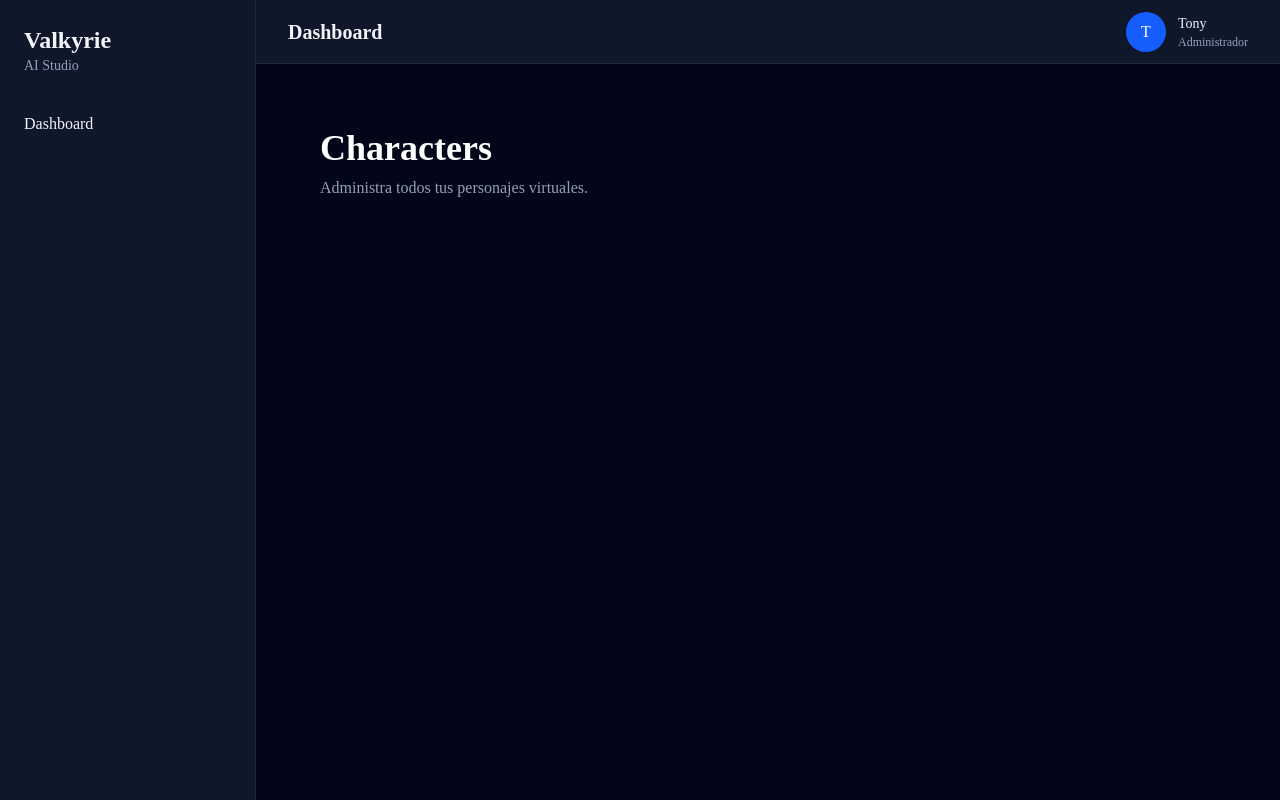
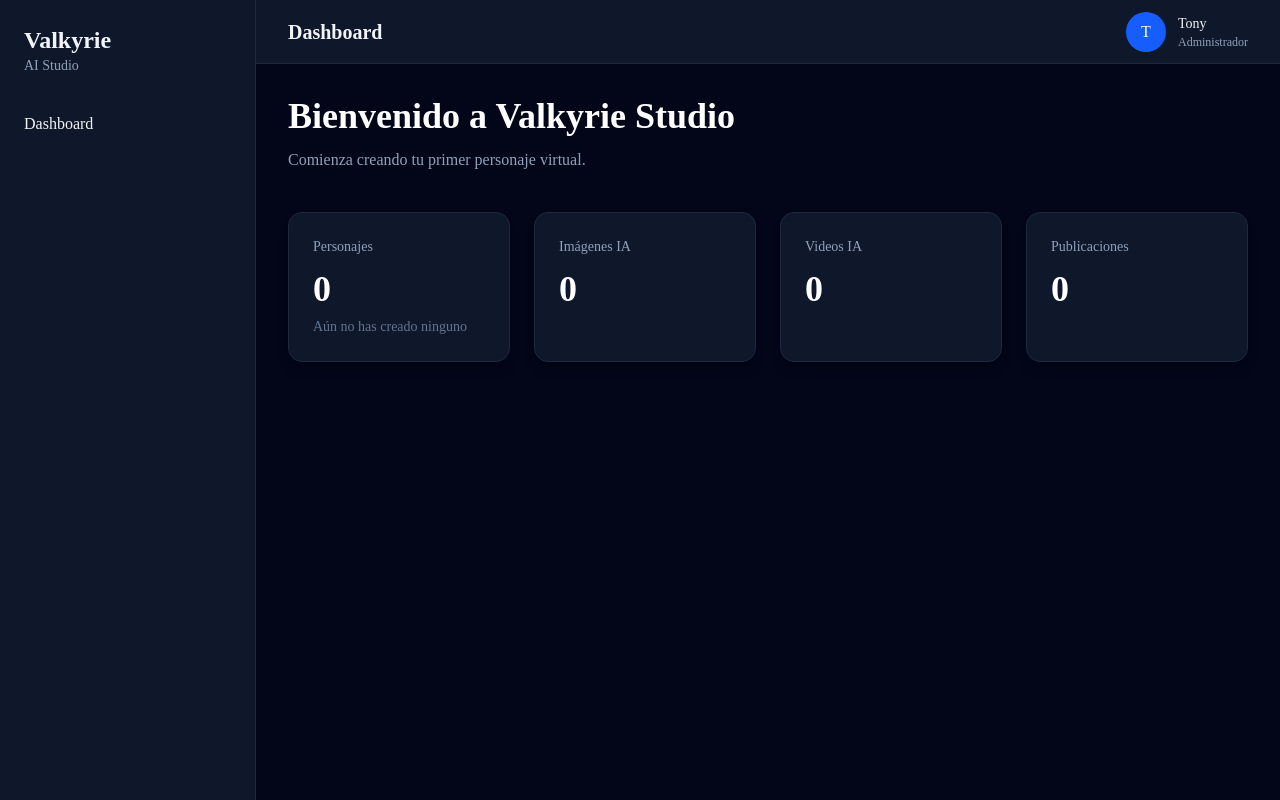
Before and after one commit to Jhonnyes88/project-valkyrie, a Next.js app in the folder apps/web/: page /dashboard in a window 1280 px wide. Built offline with nearby package versions, Linux system fonts and the light colour scheme.

Commit message:
refactor: estabiliza arquitectura App Router

```diff
--- a/apps/web/app/(dashboard)/dashboard/page.tsx
+++ b/apps/web/app/(dashboard)/dashboard/page.tsx
@@ -1,13 +1,29 @@
-export default function CharactersPage() {
+import StatCard from "@/components/ui/StatCard";
+
+export default function DashboardPage() {
   return (
-    <main className="p-8">
+    <>
       <h1 className="text-4xl font-bold text-white">
-        Characters
+        Bienvenido a Valkyrie Studio
       </h1>
 
-      <p className="mt-2 text-slate-400">
-        Administra todos tus personajes virtuales.
+      <p className="mt-3 text-slate-400">
+        Comienza creando tu primer personaje virtual.
       </p>
-    </main>
+
+      <div className="mt-10 grid grid-cols-1 gap-6 md:grid-cols-2 xl:grid-cols-4">
+        <StatCard
+          title="Personajes"
+          value={0}
+          subtitle="Aún no has creado ninguno"
+        />
+
+        <StatCard title="Imágenes IA" value={0} />
+
+        <StatCard title="Videos IA" value={0} />
+
+        <StatCard title="Publicaciones" value={0} />
+      </div>
+    </>
   );
 }
--- a/apps/web/app/(dashboard)/layout.tsx
+++ b/apps/web/app/(dashboard)/layout.tsx
@@ -1,9 +1,22 @@
-import Dashboard from "@/components/layout/Dashboard";
+import Header from "@/components/layout/Header";
+import Sidebar from "@/components/layout/Sidebar";
 
 export default function DashboardLayout({
   children,
 }: {
   children: React.ReactNode;
 }) {
-  return <Dashboard>{children}</Dashboard>;
+  return (
+    <div className="flex min-h-screen bg-slate-950">
+      <Sidebar />
+
+      <div className="flex flex-1 flex-col">
+        <Header />
+
+        <main className="flex-1 p-8">
+          {children}
+        </main>
+      </div>
+    </div>
+  );
 }
--- a/apps/web/components/layout/Dashboard.tsx
+++ /dev/null
@@ -1,22 +0,0 @@
-import Header from "./Header";
-import Sidebar from "./Sidebar";
-
-export default function Dashboard({
-  children,
-}: {
-  children: React.ReactNode;
-}) {
-  return (
-    <div className="flex min-h-screen bg-slate-950">
-      <Sidebar />
-
-      <div className="flex flex-1 flex-col">
-        <Header />
-
-        <main className="flex-1 p-8">
-          {children}
-        </main>
-      </div>
-    </div>
-  );
-}
--- a/apps/web/features/characters/types/character.ts
+++ b/apps/web/features/characters/types/character.ts
@@ -2,21 +2,16 @@ export interface Character {
   id: string;
 
   name: string;
-
   stageName: string;
 
   age: number;
-
   nationality: string;
-
   language: string;
 
   height: string;
-
   weight: string;
 
   eyes: string;
-
   hair: string;
 
   bodyType: string;
@@ -32,6 +27,5 @@ export interface Character {
   avatar: string;
 
   createdAt: Date;
-
   updatedAt: Date;
 }
```
